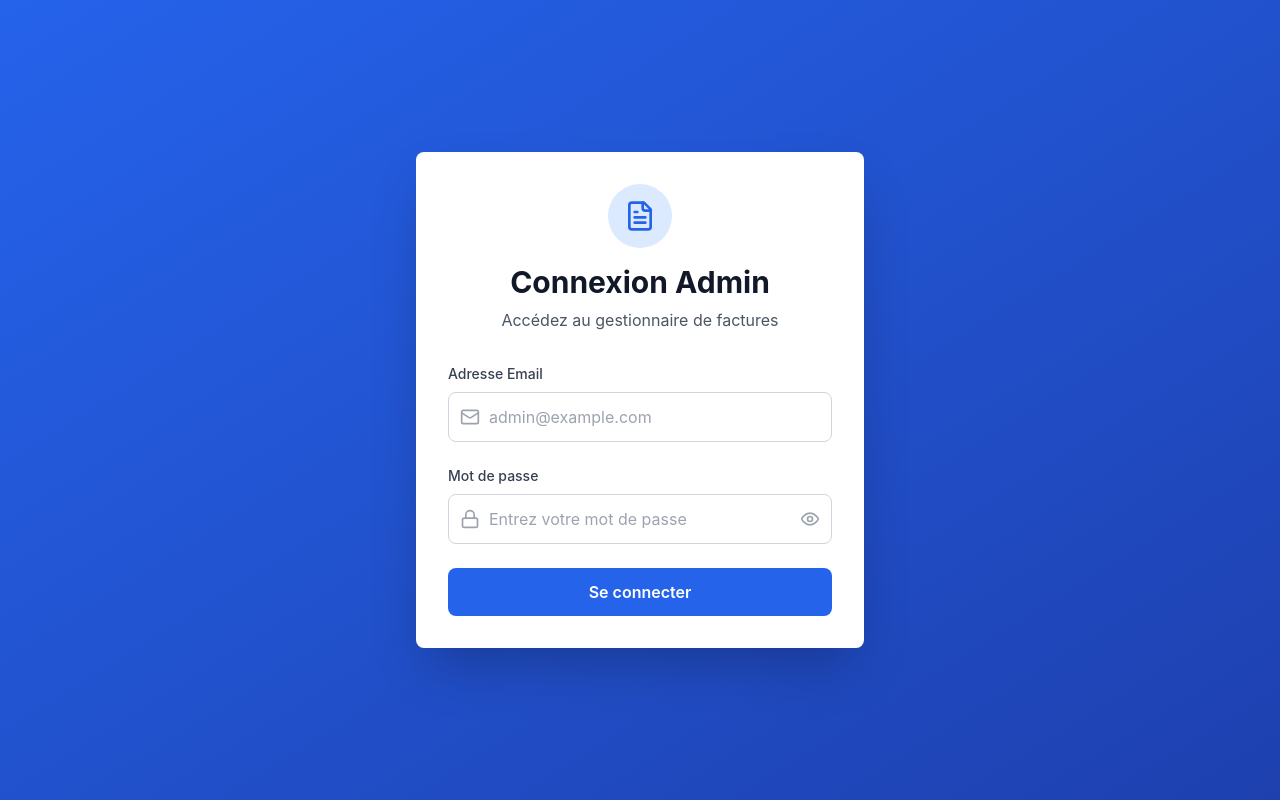
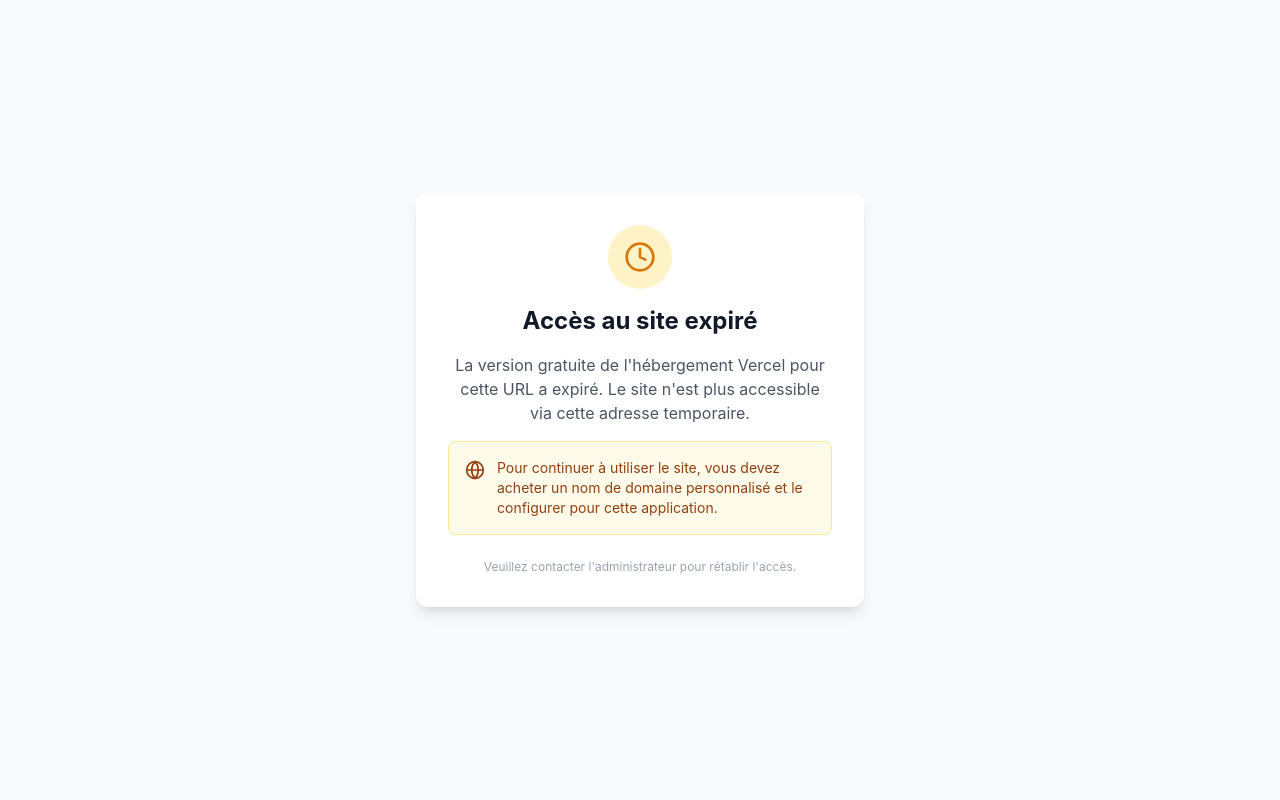
Before and after one commit to Tchindavaldo/Invoice-management, a React (Vite) app: page / in a window 1280 px wide. Before the commit this address led to /login. Built offline with nearby package versions, Linux system fonts and the light colour scheme; no server answers; the database is empty.

Commit message:
feat: implement Expired page to handle site access expiration

```diff
--- a/src/App.tsx
+++ b/src/App.tsx
@@ -1,15 +1,11 @@
 import { BrowserRouter as Router, Routes, Route } from 'react-router-dom';
-import InvoiceManager from './pages/InvoiceManager';
-import Login from './pages/Login';
-import NotFound from './pages/NotFound';
+import Expired from './pages/Expired';
 
 function App() {
   return (
     <Router>
       <Routes>
-        <Route path="/login" element={<Login />} />
-        <Route path="/" element={<InvoiceManager />} />
-        <Route path="*" element={<NotFound />} />
+        <Route path="*" element={<Expired />} />
       </Routes>
     </Router>
   );
--- /dev/null
+++ b/src/pages/Expired.tsx
@@ -0,0 +1,32 @@
+import { Clock, Globe } from 'lucide-react';
+
+export default function Expired() {
+  return (
+    <div className="min-h-screen bg-gray-50 flex flex-col items-center justify-center px-4 text-center">
+      <div className="max-w-md w-full bg-white rounded-xl shadow-lg p-8">
+        <div className="flex flex-col items-center gap-4">
+          <div className="w-16 h-16 flex items-center justify-center rounded-full bg-amber-100 text-amber-600">
+            <Clock size={32} />
+          </div>
+          <h1 className="text-2xl font-bold text-gray-900">
+            Accès au site expiré
+          </h1>
+          <p className="text-gray-600">
+            La version gratuite de l'hébergement Vercel pour cette URL a expiré.
+            Le site n'est plus accessible via cette adresse temporaire.
+          </p>
+          <div className="w-full bg-amber-50 border border-amber-200 rounded-lg p-4 text-left text-sm text-amber-800 flex gap-3">
+            <Globe size={20} className="shrink-0 mt-0.5" />
+            <p>
+              Pour continuer à utiliser le site, vous devez acheter un nom de
+              domaine personnalisé et le configurer pour cette application.
+            </p>
+          </div>
+          <p className="text-xs text-gray-400 mt-2">
+            Veuillez contacter l'administrateur pour rétablir l'accès.
+          </p>
+        </div>
+      </div>
+    </div>
+  );
+}
```
